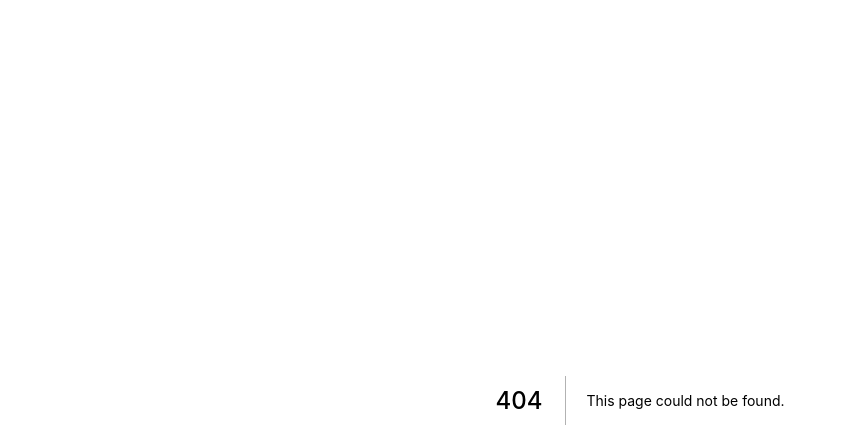
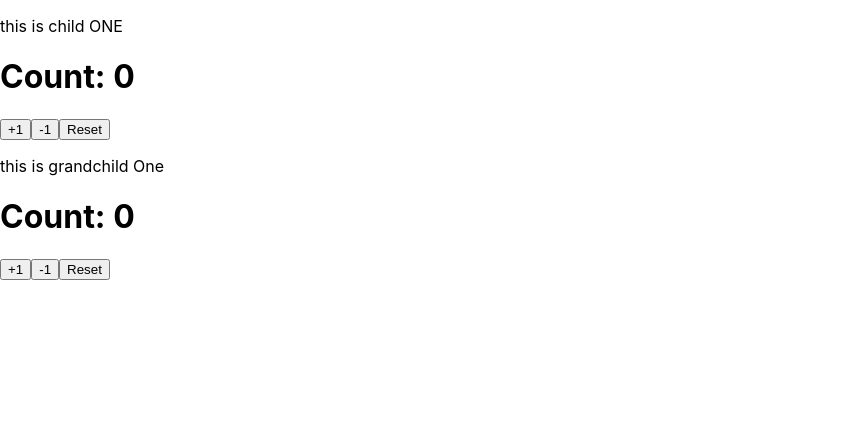
Before and after one commit to kichishima/redux_test, a Next.js app: page /components/childOne in a window 1280 px wide. Before the commit this address had no page. Shown: the top 448 px of the page, without its empty margins (0-847 px from the left). Built offline with nearby package versions, Linux system fonts and the light colour scheme.

Commit message:
同一親コンポーネント内の各階層でstateへのアクセス実装

```diff
--- a/pages/Page.js
+++ b/pages/Page.js
@@ -4,6 +4,7 @@ import { useDispatch } from 'react-redux'
 import {useState} from 'react'
 import Link from 'next/link'
 import Counter from './components/counter'
+import ChildOne from './components/childOne'
 
 export default function Page(){
     const dispatch = useDispatch()
@@ -26,6 +27,7 @@ export default function Page(){
             <Link href="/Page1">Page1</Link>
             <Link href="/Page2">Page2</Link>
             <Counter/>
+            <ChildOne/>
         </div>
     )
 
--- /dev/null
+++ b/pages/components/childOne.js
@@ -0,0 +1,12 @@
+import Counter from "./counter"
+import GrandchildOne from "./grandchildOne"
+
+export default function ChildOne(){
+    return (
+        <div>
+            <p>this is child ONE</p>
+            <Counter/>
+            <GrandchildOne/>
+        </div>
+    )
+}
--- /dev/null
+++ b/pages/components/grandchildOne.js
@@ -0,0 +1,10 @@
+import Counter from "./counter";
+
+export default function GrandchildOne(){
+    return (
+        <div>
+            <p>this is grandchild One</p>
+            <Counter/>
+        </div>
+    )
+}
```
